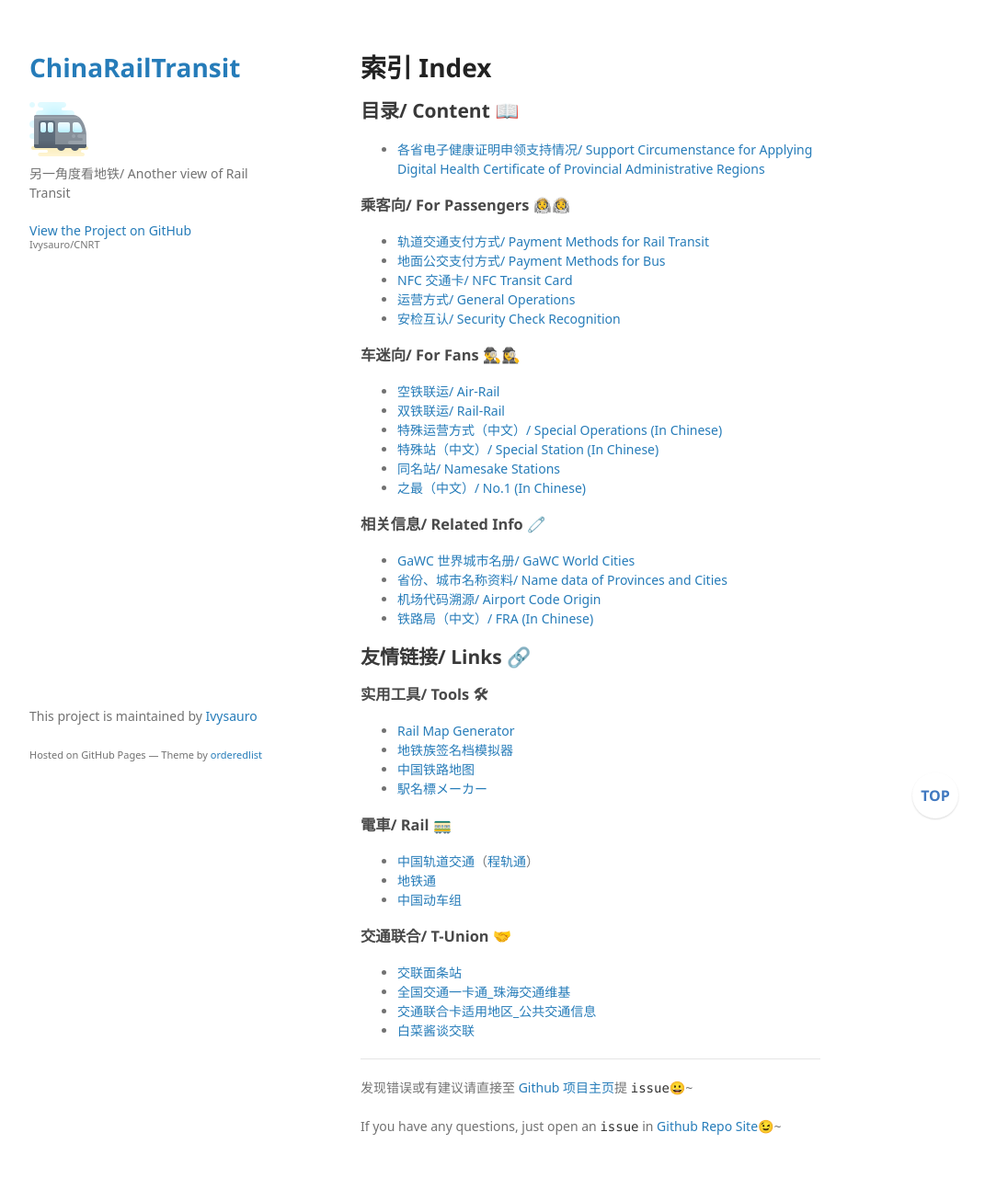
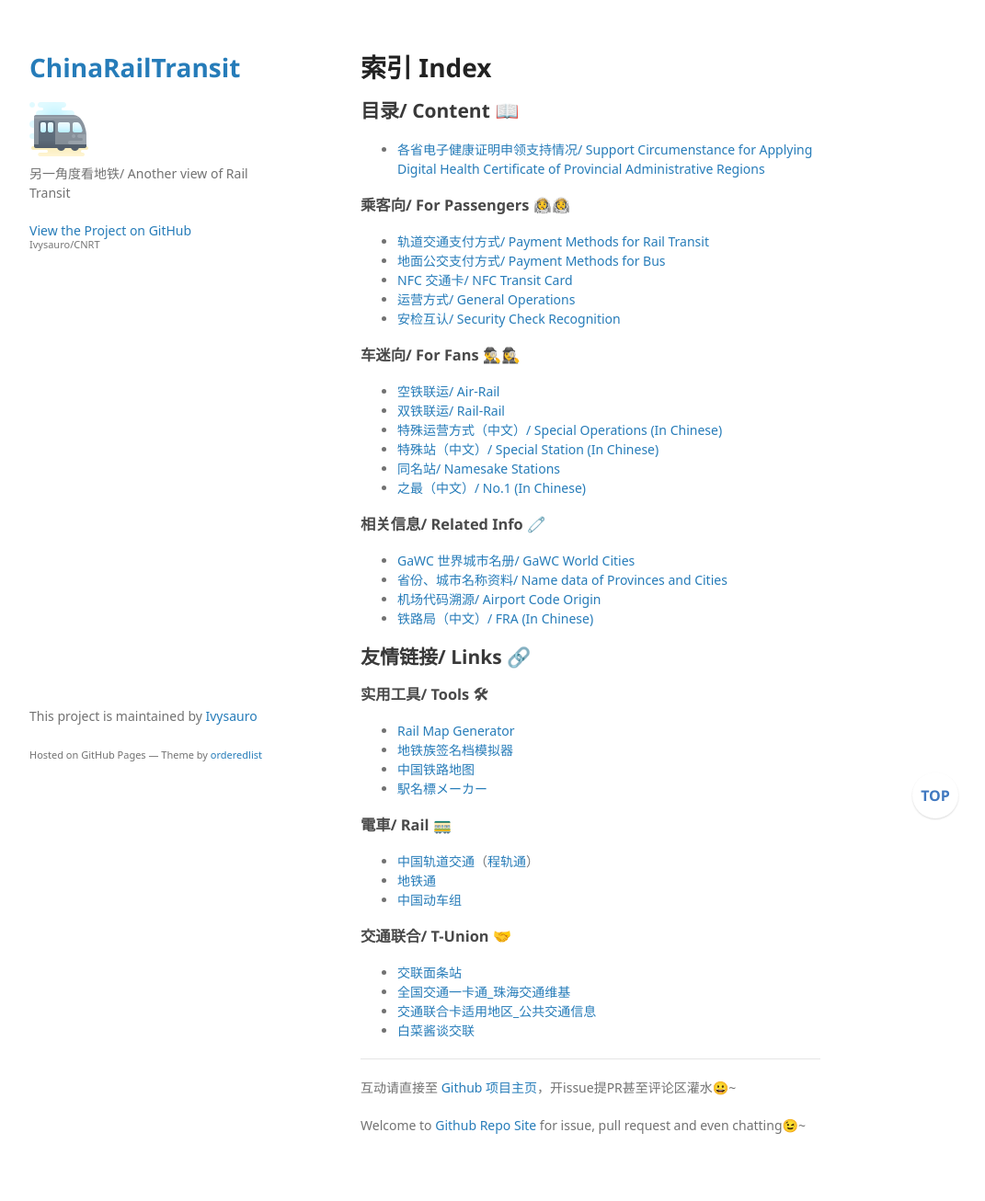
Before and after one commit to Ivysauro/CNRT, a Jekyll site: the page built from index.md, in a window 1280 px wide. Shown: the whole page at 92% size, without its empty margins (178-1249 px from the left). Built offline with Jekyll 4.4.1, drawn with Linux system fonts in a browser that asks for light colours; some web fonts are replaced; our own code applies the rules of GitHub Pages for plain Markdown files; a script that is not in the unit is left out.

Commit message:
🍑更新目录
更新欢迎语

```diff
--- a/index.md
+++ b/index.md
@@ -45,6 +45,7 @@
 - [白菜酱谈交联](http://supershinetalkabouttu.mysxl.cn/)
 
 ---
-发现错误或有建议请直接至 [Github 项目主页](https://github.com/Ivysauro/CNRT)提 `issue`😀~
 
-If you have any questions, just open an `issue` in [Github Repo Site](https://github.com/Ivysauro/CNRT)😉~
+互动请直接至 [Github 项目主页](https://github.com/Ivysauro/CNRT)，开issue提PR甚至评论区灌水😀~
+
+Welcome to [Github Repo Site](https://github.com/Ivysauro/CNRT) for issue, pull request and even chatting😉~
```
